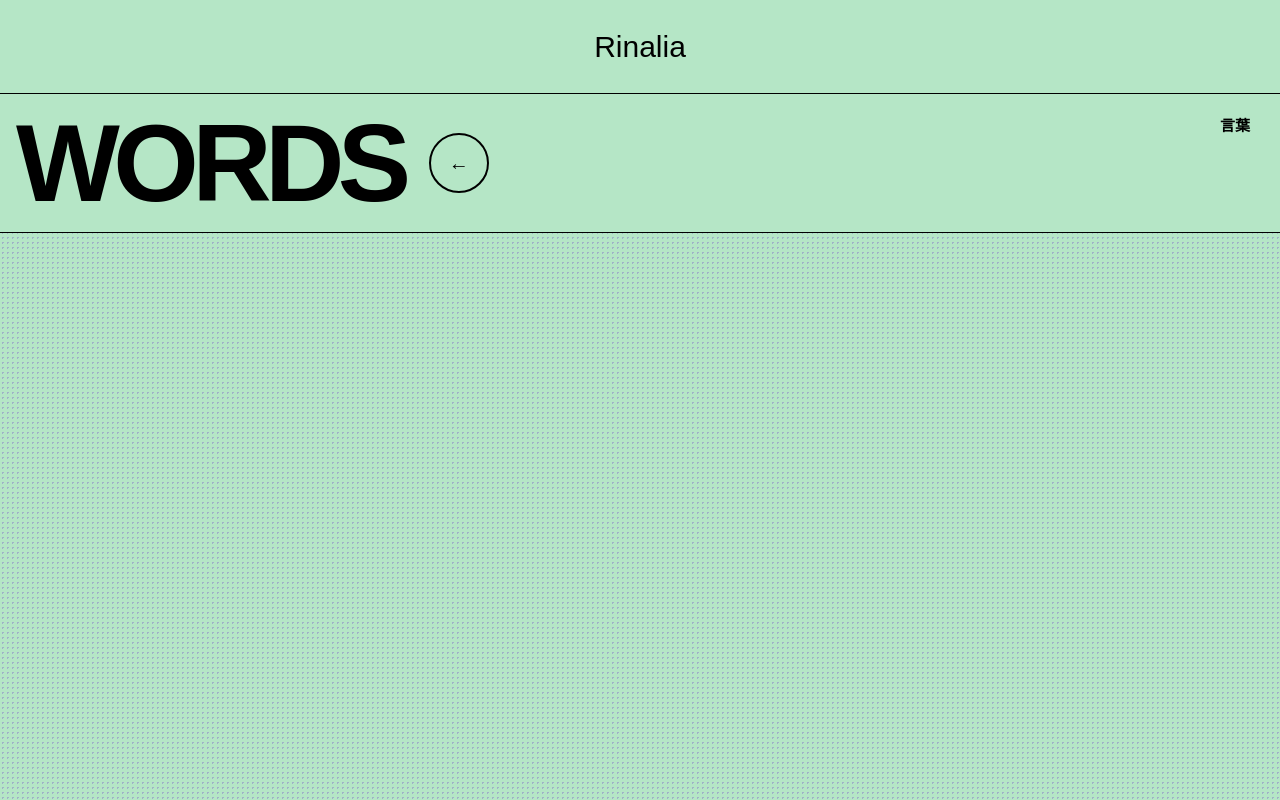
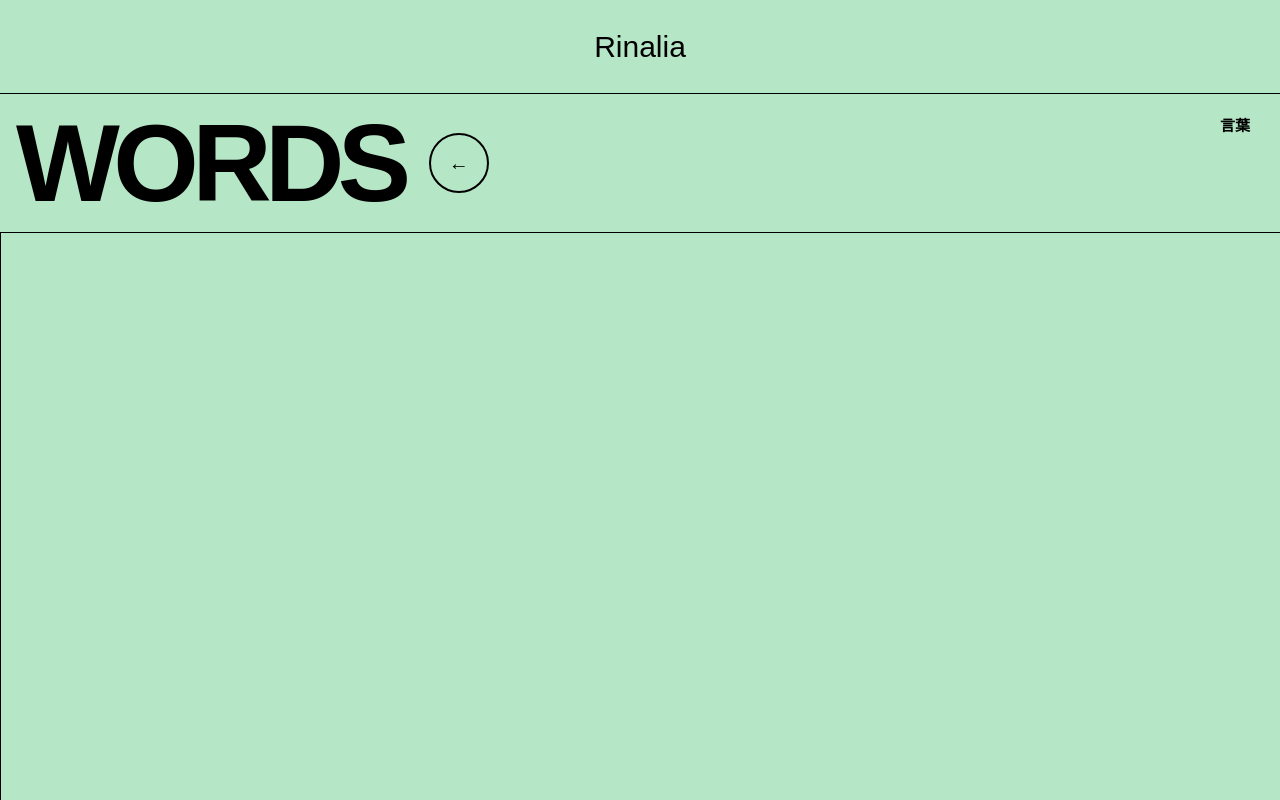
Before and after one commit to msf-014/8th_website, an Astro site: page /words in a window 1280 px wide. Shown: the top 800 px of the page. Built offline with nearby package versions, Linux system fonts and the light colour scheme; Astro itself is replaced by a stand-in of ours; a web font is replaced by a local one.

Commit message:
クレジットページの着手・メッセージを実際のものに差し替えテスト・名言ページの着手

```diff
--- a/src/pages/credit.astro
+++ b/src/pages/credit.astro
@@ -28,6 +28,7 @@ import Footer from "../components/footer.astro";
           <span class="back_arrow">←</span>
         </a>
       </div>
+      <div class="midashi"></div>
     </div>
 
     <style>
--- a/src/pages/words.astro
+++ b/src/pages/words.astro
@@ -27,6 +27,9 @@ import Footer from "../components/footer.astro";
         <a href="/" class="back_btn" aria-label="戻る">
           <span class="back_arrow">←</span>
         </a>
+      </div>
+      <div class="board-wrap" id="board-wrap" style="opacity: 0;">
+        <div class="board" id="board"></div>
       </div>
     </div>
 
@@ -95,6 +98,41 @@ import Footer from "../components/footer.astro";
         align-items: center; /* h2とボタンを縦中央揃え */
         gap: 24px; /* h2とボタンの間隔 */
         background: #b5e6c6;
+        z-index: 1;
+      }
+
+      .board-wrap {
+        width: 100%;
+        max-width: 1900px;
+        margin: 0px auto;
+        border-left: 1px solid #000;
+        border-right: 1px solid #000;
+        margin-top: -1px;
+      }
+
+      #board-wrap {
+        opacity: 0;
+        animation: fadeInContent 0.4s ease forwards;
+        animation-delay: 0.6s; /* モーフィングの再生時間と合わせる */
+      }
+
+      @keyframes fadeInContent {
+        from {
+          opacity: 0;
+        }
+        to {
+          opacity: 1;
+        }
+      }
+
+      .board {
+        position: relative; /* ← 付箋の absolute 配置の基準点 */
+        width: 100%;
+        height: 1200px; /* ← 高さが必須！ないと付箋が見えない */
+        background: rgb(181, 230, 198);
+        overflow: hidden;
+        margin: auto;
+        z-index: -1;
       }
 
       .content_label {
```
Also changed, not shown: src/pages/message.astro (+14 -8 lines).
